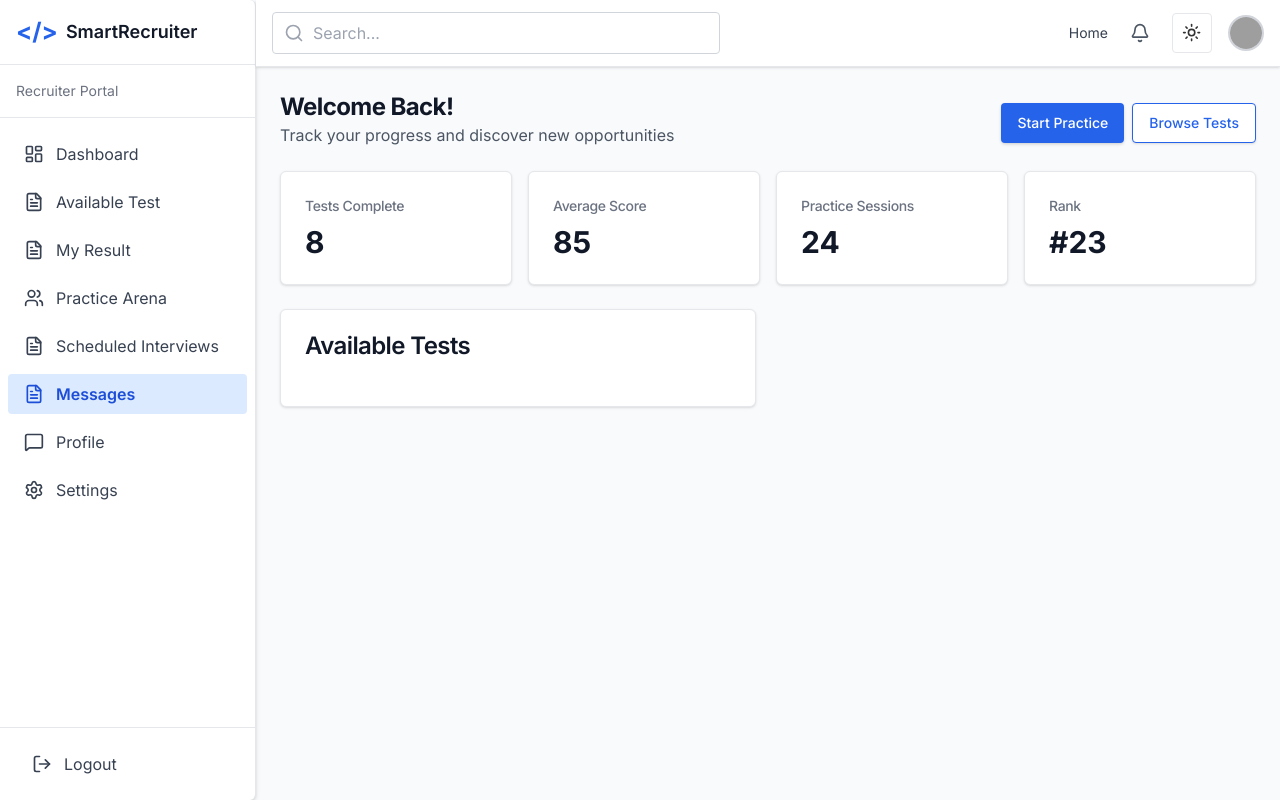
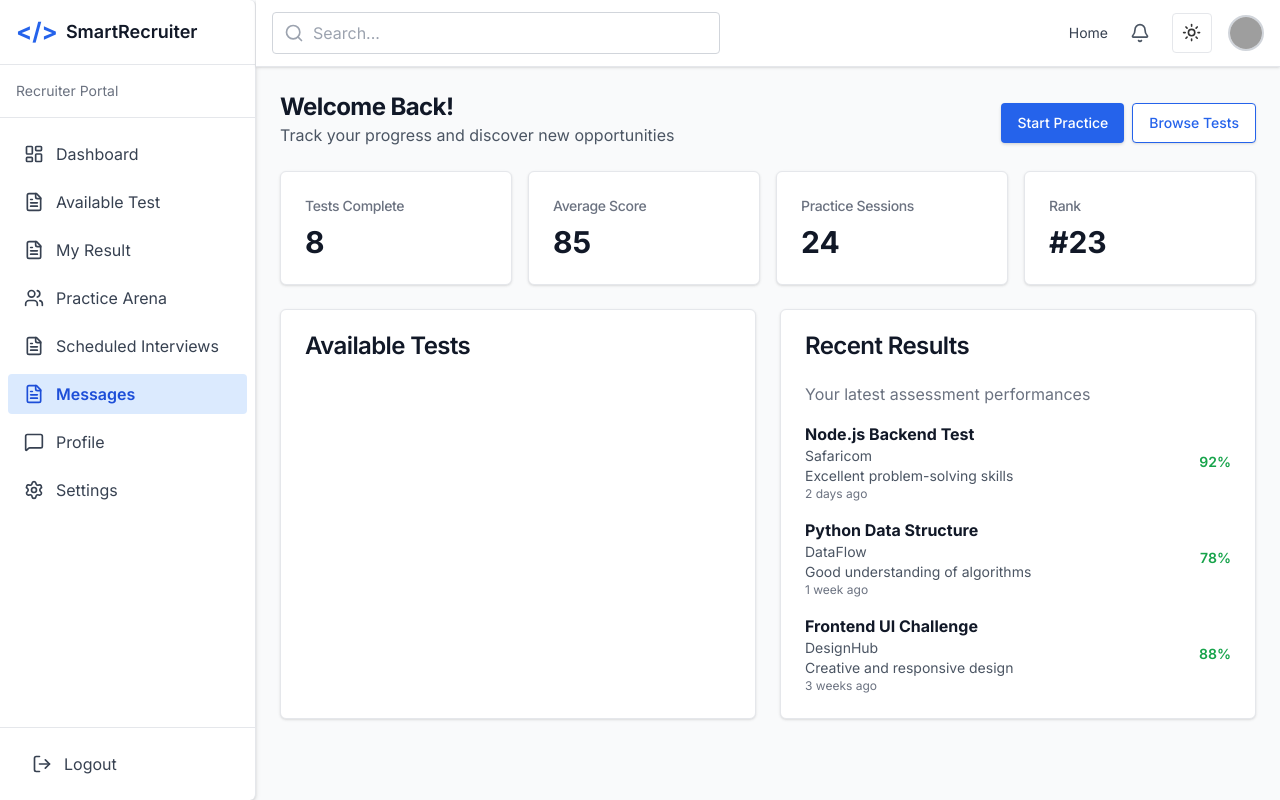
Before and after one commit to awuorochelle75/SmartRecruiter, a React (Vite) app in the folder client/: page /interviewee in a window 1280 px wide. Built offline with nearby package versions, Linux system fonts and the light colour scheme; grey boxes are pictures that could not be loaded.

Commit message:
update the results card

```diff
--- a/client/src/pages/Interviewee/IntervieweeDashboard.jsx
+++ b/client/src/pages/Interviewee/IntervieweeDashboard.jsx
@@ -4,6 +4,7 @@ import IntervieweeSidebar from "../../components/IntervieweeSidebar";
 import NavbarDashboard from "../../components/NavbarDashboard";
 import { Card, CardContent, CardHeader, CardTitle } from "@/components/ui/card";
 import { Button } from "@/components/ui/button";
+import { Progress } from "@/components/ui/progress";
 
 
 const interviewsData = [
@@ -34,6 +35,33 @@ const interviewsData = [
     dateTime: "28/07/25 at 10:30",
     avatar: "https://github.com/shadcn.png",
     avatarFallback: "JK",
+  },
+];
+
+const recentResultsData = [
+  {
+    id: 1,
+    title: "Node.js Backend Test",
+    company: "Safaricom",
+    description: "Excellent problem-solving skills",
+    score: 92,
+    timeAgo: "2 days ago",
+  },
+  {
+    id: 2,
+    title: "Python Data Structure",
+    company: "DataFlow",
+    description: "Good understanding of algorithms",
+    score: 78,
+    timeAgo: "1 week ago",
+  },
+  {
+    id: 3,
+    title: "Frontend UI Challenge",
+    company: "DesignHub",
+    description: "Creative and responsive design",
+    score: 88,
+    timeAgo: "3 weeks ago",
   },
 ];
 
@@ -78,7 +106,7 @@ const IntervieweeDashboard = () => {
             </div>
           </div>
 
-          <div className="grid gap-4 md:grid-cols-2 lg:grid-cols-4">
+          <div className="grid gap-4 md:grid-cols-2 lg:grid-cols-4 ">
             <StatCard  title="Tests Complete" value="8"/>
             <StatCard title="Average Score" value="85"/>
             <StatCard title="Practice Sessions" value="24" />
@@ -86,12 +114,33 @@ const IntervieweeDashboard = () => {
           </div>
 
           <div className="grid gap-6 md:grid-cols-2">
-            <Card className="rounded-lg shadow">
+            <Card className="rounded-lg shadow transition-transform duration-300 hover:scale-105">
               <CardHeader>
                 <CardTitle className="text-gray-900 darkk:text-white">Available Tests</CardTitle>
               </CardHeader>
               <CardContent>
                 <p className=""></p>
+              </CardContent>
+            </Card>
+           <Card className="rounded-lg shadow-sm transition-transform duration-300 hover:scale-105">
+              <CardHeader>
+                <CardTitle className="text-gray-900 dark:text-white">Recent Results</CardTitle>
+              </CardHeader>
+              <CardContent>
+                <p className="text-gray-500 dark:text-gray-400">Your latest assessment performances</p>
+                <div className="space-y-4 mt-4">
+                  {recentResultsData.map((result) => (
+                    <div key={result.id} className="flex items-center justify-between">
+                      <div>
+                        <p className="font-bold text-gray-900 dark:text-white">{result.title}</p>
+                        <p className="text-sm text-gray-600 dark:text-gray-400">{result.company}</p>
+                        <p className="text-sm text-gray-600 dark:text-gray-400">{result.description}</p>
+                        <p className="text-xs text-gray-500 dark:text-gray-400">{result.timeAgo}</p>
+                      </div>
+                      <span className="text-sm font-semibold text-green-600">{result.score}%</span>
+                    </div>
+                  ))}
+                </div>
               </CardContent>
             </Card>
           </div>
```
